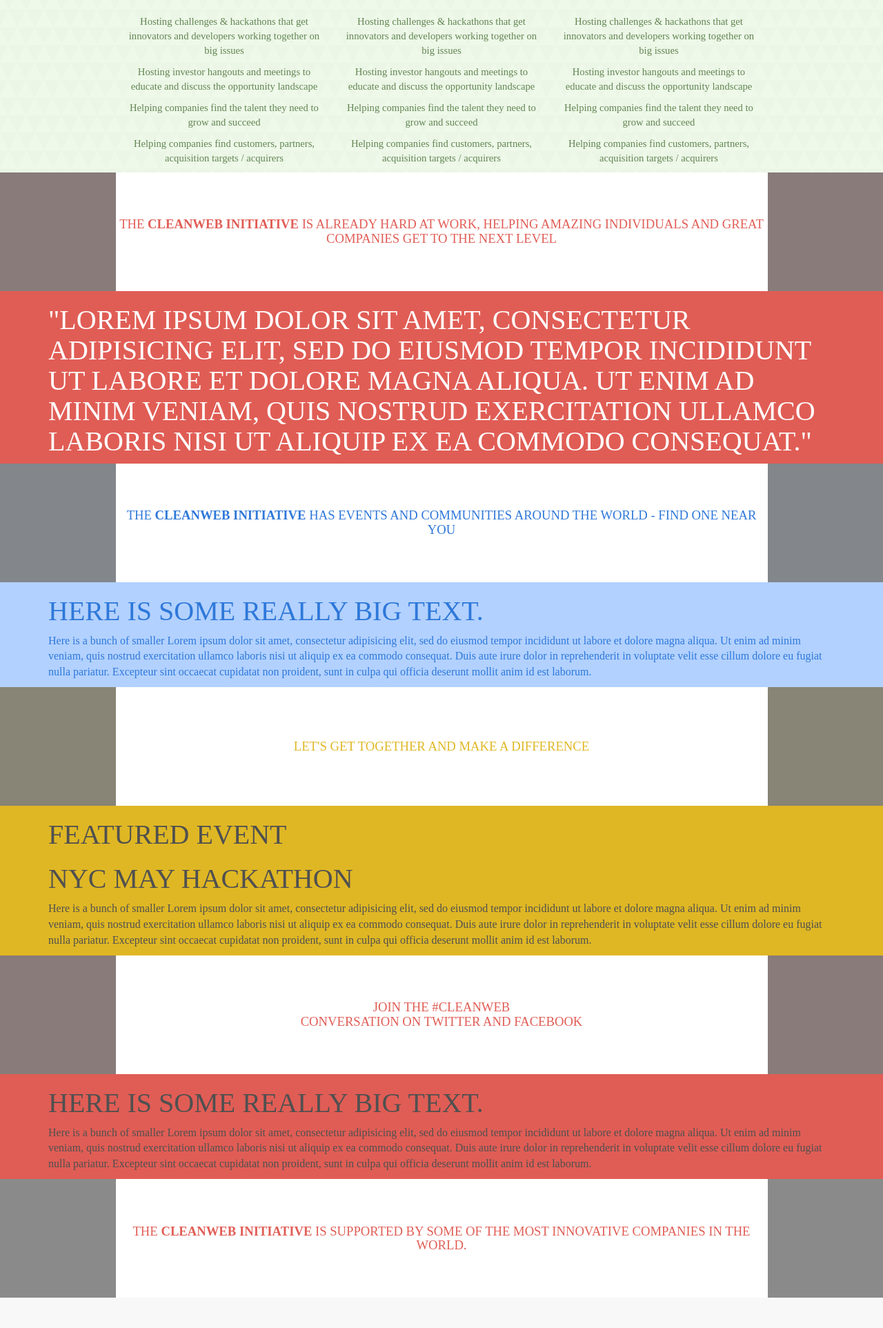
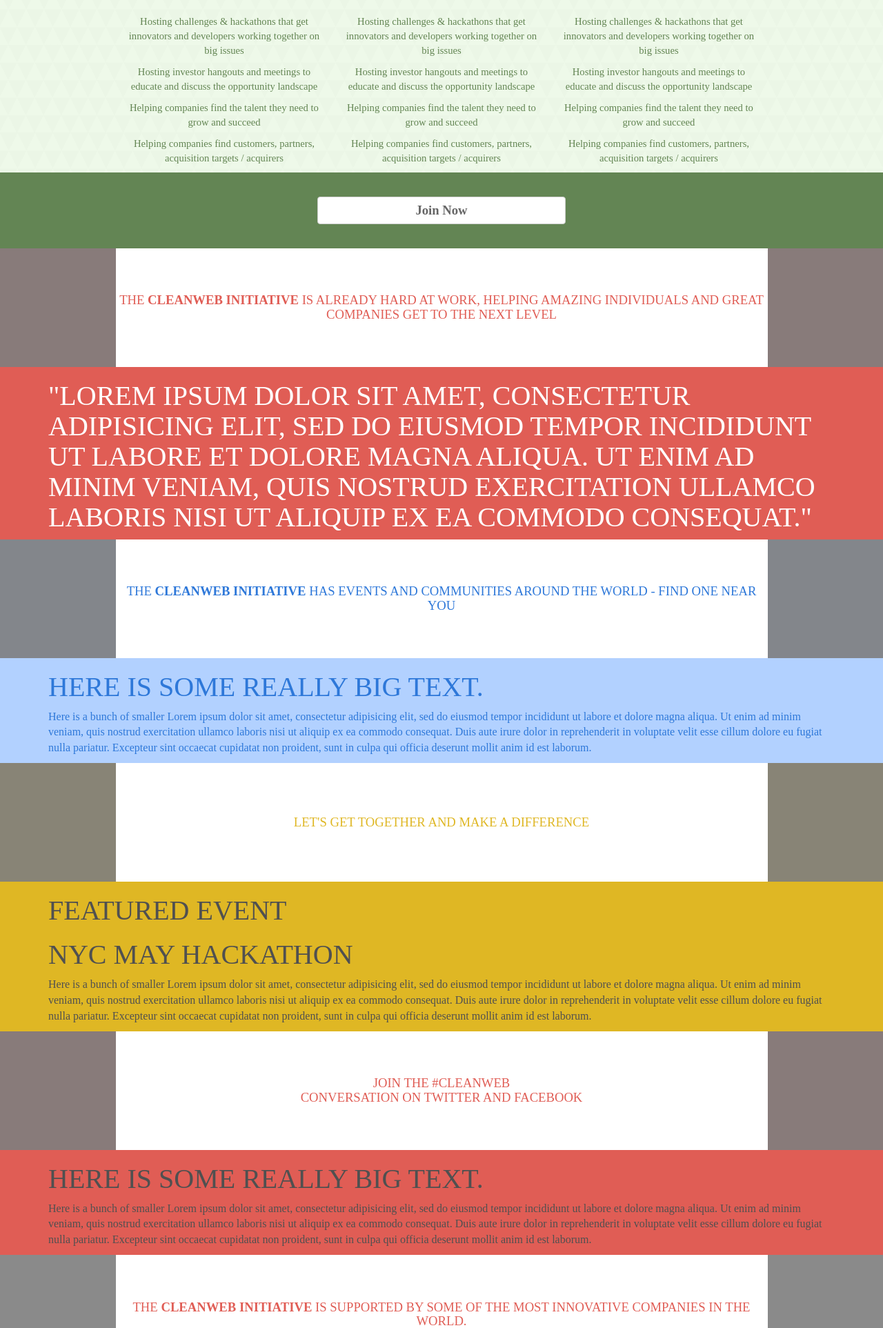
Before and after one commit to arubis/cleanwebOne, a PHP site: page / in a window 1280 px wide. Shown: the part 1474-3399 px from the top of the page at 69% size. Run offline with PHP 8.4, Linux system fonts and the light colour scheme; some libraries are stand-ins or nearby versions; some web fonts are replaced.

Commit message:
(split)Add footer to 'how' frame. Clean up SCSS into partial _how-frame.

```diff
--- a/index.html
+++ b/index.html
@@ -318,6 +318,16 @@
       </div><!-- /row -->
     </div><!-- /container -->
   </div><!-- background -->
+
+  <div class="section-footer">
+    <div class="container">
+      <div class="row">
+        <div class="col-sm-4 col-sm-push-4">
+          <button type="button" class="btn btn-default join">Join Now</button>
+        </div>
+      </div>
+    </div>
+  </div>
 </div>
 
 <div class="who frame" id="who"><!-- Who's in on this? -->
--- a/style.css
+++ b/style.css
@@ -28,14 +30,84 @@ body {
 #sell {
   background: #dcb625;
   color: #dcb625; }
+  #sell .section-footer {
+    background: black; }
   #sell .secondary, #sell * .secondary {
     color: white; }
   #sell * em {
     color: white; }
 
+#who {
+  background: #e05d55;
+  color: #e05d55; }
+  #who .section-footer {
+    background: black; }
+  #who .secondary, #who * .secondary {
+    color: white; }
+  #who * em {
+    color: #191919; }
+
+#where {
+  background: #b2d1ff;
+  color: #2e78d9; }
+  #where .section-footer {
+    background: black; }
+  #where .secondary, #where * .secondary {
+    color: #505050; }
+  #where * em {
+    color: #191919; }
+
+#events {
+  background: #dfb724;
+  color: #dfb724; }
+  #events .section-footer {
+    background: black; }
+  #events .secondary, #events * .secondary {
+    color: #505050; }
+  #events * em {
+    color: #191919; }
+
+#social {
+  background: #e05d55;
+  color: #e05d55; }
+  #social .section-footer {
+    background: black; }
+  #social .secondary, #social * .secondary {
+    color: #505050; }
+  #social * em {
+    color: #191919; }
+
+#sponsors {
+  background: #f8f8f8;
+  color: #e05d55; }
+  #sponsors .section-footer {
+    background: black; }
+  #sponsors .secondary, #sponsors * .secondary {
+    color: black; }
+  #sponsors * em {
+    color: white; }
+
+footer {
+  background: #43be87;
+  color: white;
+  min-height: 240px; }
+  footer .section-footer {
+    background: black; }
+  footer .secondary, footer * .secondary {
+    color: white; }
+  footer * em {
+    color: black; }
+  footer p {
+    font-size: small; }
+    footer p a, footer p a#hover, footer p a#active {
+      color: white; }
+
+/*** SUPPORT FILES FOR FRAMES ***/
 #how {
   background: #eef9e9;
   color: #638553; }
+  #how .section-footer {
+    background: #638554; }
   #how .secondary, #how * .secondary {
     color: #505050; }
   #how * em {
@@ -288,3 +308,13 @@ footer img.logo {
   height: 100px;
   width: 150px;
   display: block; }
+
+.section-footer {
+  min-height: 110px;
+  width: 100%; }
+  .section-footer button.join {
+    width: 100%;
+    margin-top: 35px;
+    font-weight: 600;
+    font-size: 14pt;
+    color: #666666; }
--- a/style.scss
+++ b/style.scss
@@ -5,6 +5,9 @@ body {
   font-family: "ff-dagny-web-pro";
   background: transparent;
 }
+
+/*** Support files for frames at bottom ***/
+
 
 /*** VARIABLE SETUP ****/
 
@@ -14,7 +17,7 @@ $navheight: 50px;    // If this changes, there's changes in the HTML too! search
 /* set background per section -- can be either color or image */
 $what-bg: url("img/mobile-phone-bg.jpg") no-repeat center center;
 $sell-bg: rgba(220, 182, 37, 1);
-$how-bg: rgba(238, 249, 233, 1); /* this is set in two places; there's also an image overlay (bg-triangles.png) below */
+
 $who-bg: rgba(224, 93, 85, 1);
 $where-bg: rgba(178, 209, 255, 1);
 $events-bg: rgba(223, 183, 36, 1);
@@ -32,48 +35,57 @@ $footer-bg: rgba(67, 190, 135, 1);
 $what-color: rgb(255, 255, 255);
 $what-secondary-color: rgb(86, 196, 149);
 $what-emph-color: rgb(86, 196, 149);
+$what-footer-color: rgb(0, 0, 0);
 
 $sell-color: rgb(220, 182, 37);
 $sell-secondary-color: rgb(255, 255, 255);
 $sell-emph-color: rgb(255, 255, 255);
+$sell-footer-color: rgb(0, 0, 0);
 
+$how-bg: rgba(238, 249, 233, 1);
 $how-color: rgb(99, 133, 83);
 $how-secondary-color: rgb(80, 80, 80);
 $how-emph-color: rgb(25, 25, 25);
+$how-footer-color: rgb(99, 133, 84);
 
 $who-color: rgb(224, 93, 85);
 $who-secondary-color: rgb(255, 255, 255);
 $who-emph-color: rgb(25, 25, 25);
+$who-footer-color: rgb(0, 0, 0);
 
 $where-color: rgb(46, 120, 217);
 $where-secondary-color: rgb(80, 80, 80);
 $where-emph-color: rgb(25, 25, 25);
+$where-footer-color: rgb(0, 0, 0);
 
 $events-color: rgb(223, 183, 36);
 $events-secondary-color: rgb(80, 80, 80);
 $events-emph-color: rgb(25, 25, 25);
+$events-footer-color: rgb(0, 0, 0);
 
 $social-color: rgb(224, 93, 85);
 $social-secondary-color: rgb(80, 80, 80);
 $social-emph-color: rgb(25, 25, 25);
+$social-footer-color: rgb(0, 0, 0);
 
 $sponsors-color: rgb(224, 93, 85);
 $sponsors-secondary-color: rgb(0, 0, 0);
 $sponsors-emph-color: rgb(0, 0, 0);
+$sponsors-footer-color: rgb(0, 0, 0);
 
 $footer-color: rgb(255, 255, 255);
 $footer-secondary-color: rgb(255, 255, 255);
 $footer-emph-color: rgb(0, 0, 0);
+$footer-footer-color: rgb(0, 0, 0);
 
 
-@mixin section-style($background, $primary-color, $secondary-color, $emphasis: #FFFFFF ) {
+@mixin section-style($background, $primary-color, $secondary-color, $emphasis: #FFFFFF, $footer-color: #000000 ) {
   background: $background;
   color: $primary-color;
+  .section-footer { background: $footer-color; }
   .secondary, * .secondary { color: $secondary-color; }
   * em { color: $emphasis; }
 }
-  // * h2, * h3 { padding: 20px 100px; }
-
 
 /* Section variables are all set up, so plug into that mixin there! **/
 #what {
@@ -81,17 +93,10 @@ $footer-emph-color: rgb(0, 0, 0);
   min-height: 610px;
   background-size: 100%;
   }
-#sell { @include section-style($sell-bg, $sell-color, $sell-secondary-color, $sell-emph-color) }
-#how {
-  @include section-style($how-bg, $how-color, $how-secondary-color, $how-emph-color);
-  .background {
-    background: url("img/bg-triangles.png") repeat;
-  }
-  * img.knob {
-    margin-top: 50px;
-    margin-bottom: 50px;
-  }
+#sell {
+ @include section-style($sell-bg, $sell-color, $sell-secondary-color, $sell-emph-color);
 }
+
 #who { @include section-style($who-bg, $who-color, $who-secondary-color, $who-emph-color) }
 #where { @include section-style($where-bg, $where-color, $where-secondary-color, $where-emph-color) }
 #events { @include section-style($events-bg, $events-color, $events-secondary-color, $events-emph-color) }
@@ -108,6 +113,11 @@ footer {
     a, a#hover, a#active { color: $footer-color; }
   }
 }
+
+/*** SUPPORT FILES FOR FRAMES ***/
+@import "how-frame";
+
+/** /frame support files ***/
 
 /* And that's the mixin game. */
 
@@ -143,25 +153,9 @@ html.wf-ffdagnywebpro-i2-active body#main div#what.landing div.container div.row
   line-height: $lineheighthere;
 }
 
-.knob-copy {
-  text-align: center;
-  font-size: 11pt;
-}
 
 /*** End font and text play. */
 
-.knob-overlay {
-  position: absolute;
-  width: 220px;
-  height: 200px;
-  top: 85px;
-  text-align: center;
-  color: white;
-}
-
-#knob-overlay-left    { margin-top: 15px; }
-#knob-overlay-center  { margin-top: 15px; }
-#knob-overlay-right   { margin-top: 15px; }
 
 #what-subtext {
   text-align: center;
@@ -342,3 +336,15 @@ footer img.logo {
   width: 150px;
   display: block;
 }
+
+.section-footer {
+  min-height: 110px;
+  width: 100%;
+  button.join {
+    width: 100%;
+    margin-top: 35px;
+    font-weight: 600;
+    font-size: 14pt;
+    color: rgb(102, 102, 102);
+  }
+}
```
Also changed, not shown: other parts of style.css (+20 -70 lines), _how-frame.scss (added, +28 -0 lines), 1 other file.
